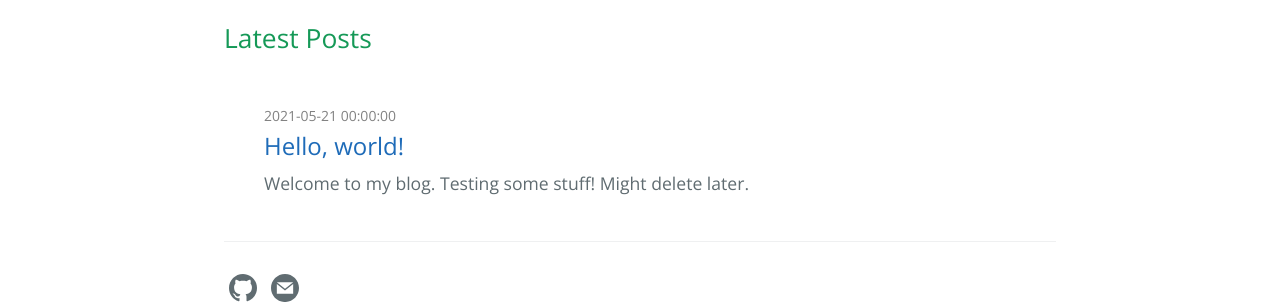
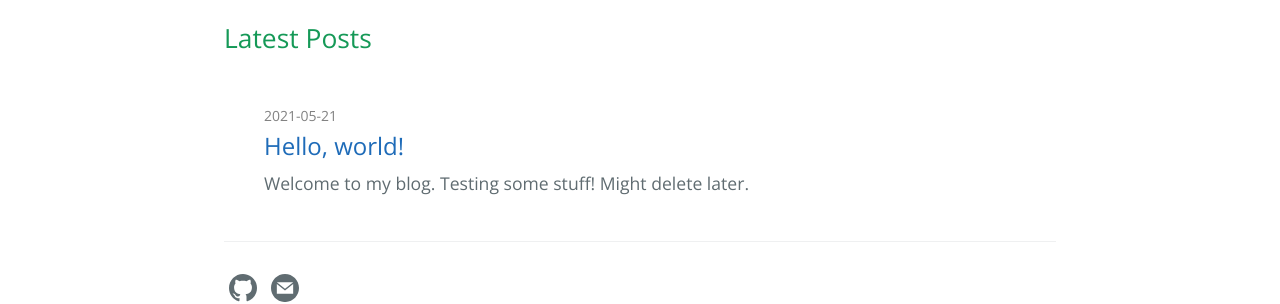
Before and after one commit to remcokranenburg/blog, a Jekyll site: the page built from index.md, in a window 1280 px wide. Shown: the part 552-856 px from the top of the page. Built offline with Jekyll 4.4.1, drawn with Linux system fonts in a browser that asks for light colours.

```diff
--- a/_config.yml
+++ b/_config.yml
@@ -6,7 +6,7 @@ url: "https://remcokranenburg.com"
 
 google_analytics:
 
-date_format: "%Y-%m-%d %H:%M:%S"
+date_format: "%Y-%m-%d"
 
 theme: # leave it empty
 
```
